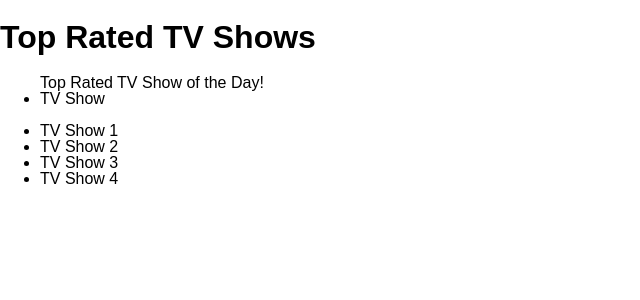
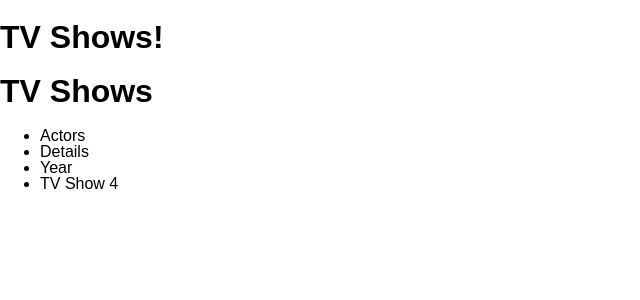
Before and after one commit to AntGrimm/tv-group-project, a React (Create React App) app: page /tvShow in a window 1280 px wide. Shown: the top 300 px of the page, without its empty margins (0-640 px from the left). Built offline with nearby package versions, Linux system fonts and the light colour scheme.

Commit message:
some other changes

```diff
--- a/src/App.js
+++ b/src/App.js
@@ -1,9 +1,26 @@
 import React, { Component } from 'react'
 import Homepage from './pages/Homepage'
+import TvShow from './pages/TvShow'
+
+import { BrowserRouter as Router, Switch, Route } from 'react-router-dom'
 
 class App extends Component {
   render() {
-    return <Homepage />
+    return (
+      <>
+        <header>
+          <h1>TV Shows!</h1>
+        </header>
+        <main>
+          <Router>
+            <Switch>
+              <Route exact path="/" component={Homepage}></Route>
+              <Route exact path="/tvShow" component={TvShow}></Route>
+            </Switch>
+          </Router>
+        </main>
+      </>
+    )
   }
 }
 
--- a/src/pages/Homepage.jsx
+++ b/src/pages/Homepage.jsx
@@ -3,9 +3,6 @@ import React from 'react'
 const Homepage = () => {
   return (
     <>
-      <header>
-        <h1>Top Rated TV Shows</h1>
-      </header>
       <ul>
         <header>Top Rated TV Show of the Day!</header>
         <li>TV Show</li>
--- /dev/null
+++ b/src/pages/TvShow.jsx
@@ -0,0 +1,19 @@
+import React from 'react'
+
+const TvShow = () => {
+  return (
+    <>
+      <header>
+        <h1>TV Shows</h1>
+      </header>
+      <ul>
+        <li>Actors</li>
+        <li>Details</li>
+        <li>Year</li>
+        <li>TV Show 4</li>
+      </ul>
+    </>
+  )
+}
+
+export default TvShow
```
